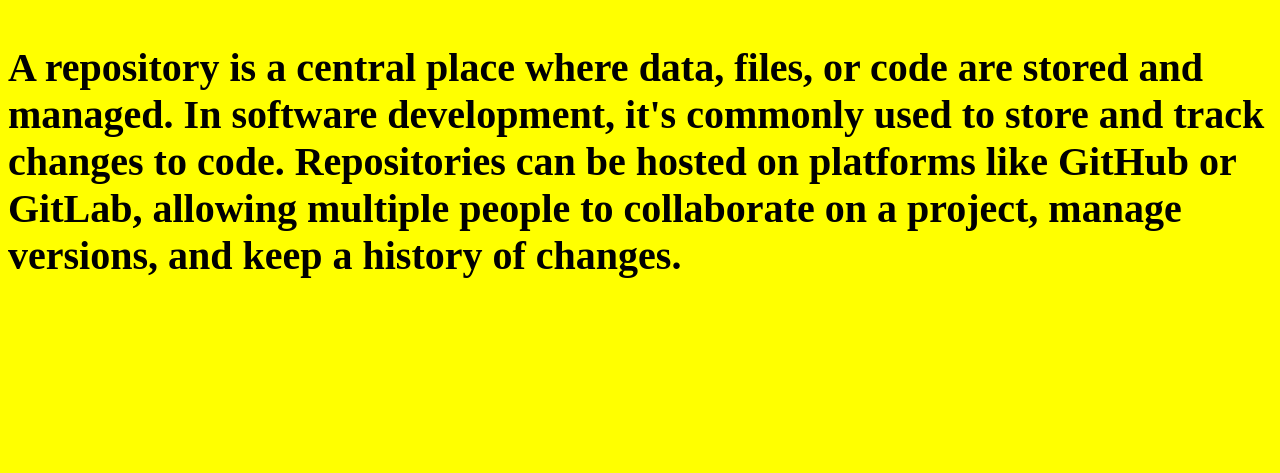
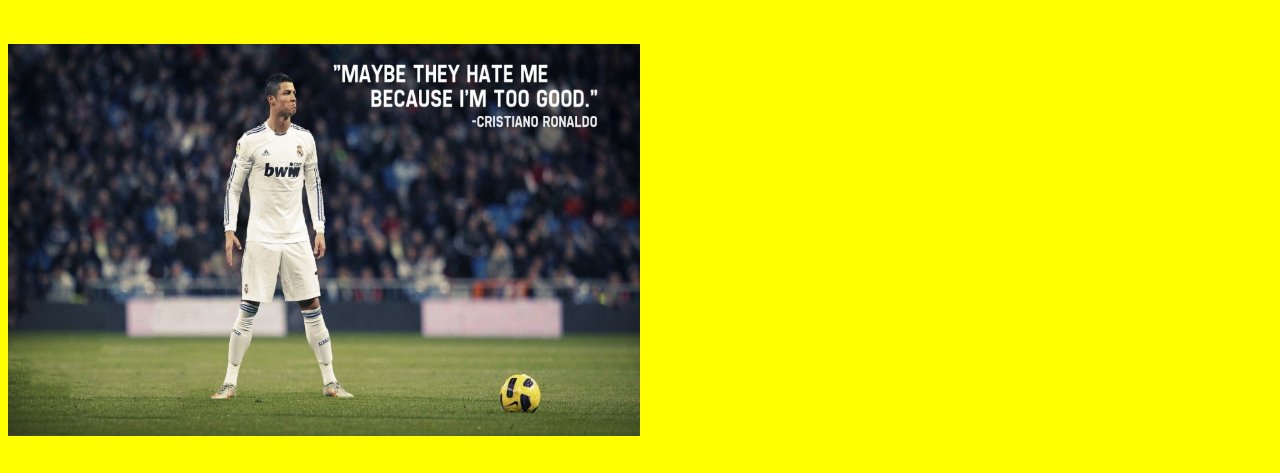
Before and after one commit to JB06102000/hello, a plain HTML site: page index.html in a window 1280 px wide. Shown: the part 303-776 px from the top of the page. Drawn offline with Linux system fonts and the light colour scheme.

Commit message:
added img element

```diff
--- a/index.html
+++ b/index.html
@@ -7,6 +7,7 @@
 <h1>Hello this is important !</h1>
 <div class="imp">super dooper</div>
 <h3>hellllloooooo worldddddddddddd</h3>
+<img src="/1.jpg" style="width:50%;height:50%;"></img>
 <p>A repository is a central place where data, files, or code are stored and managed. In software development, it's commonly used to store and track changes to code. Repositories can be hosted on platforms like GitHub or GitLab, allowing multiple people to collaborate on a project, manage versions, and keep a history of changes.</p>
 </body>
 </html>
```
Also changed, not shown: 1.jpg (added).
